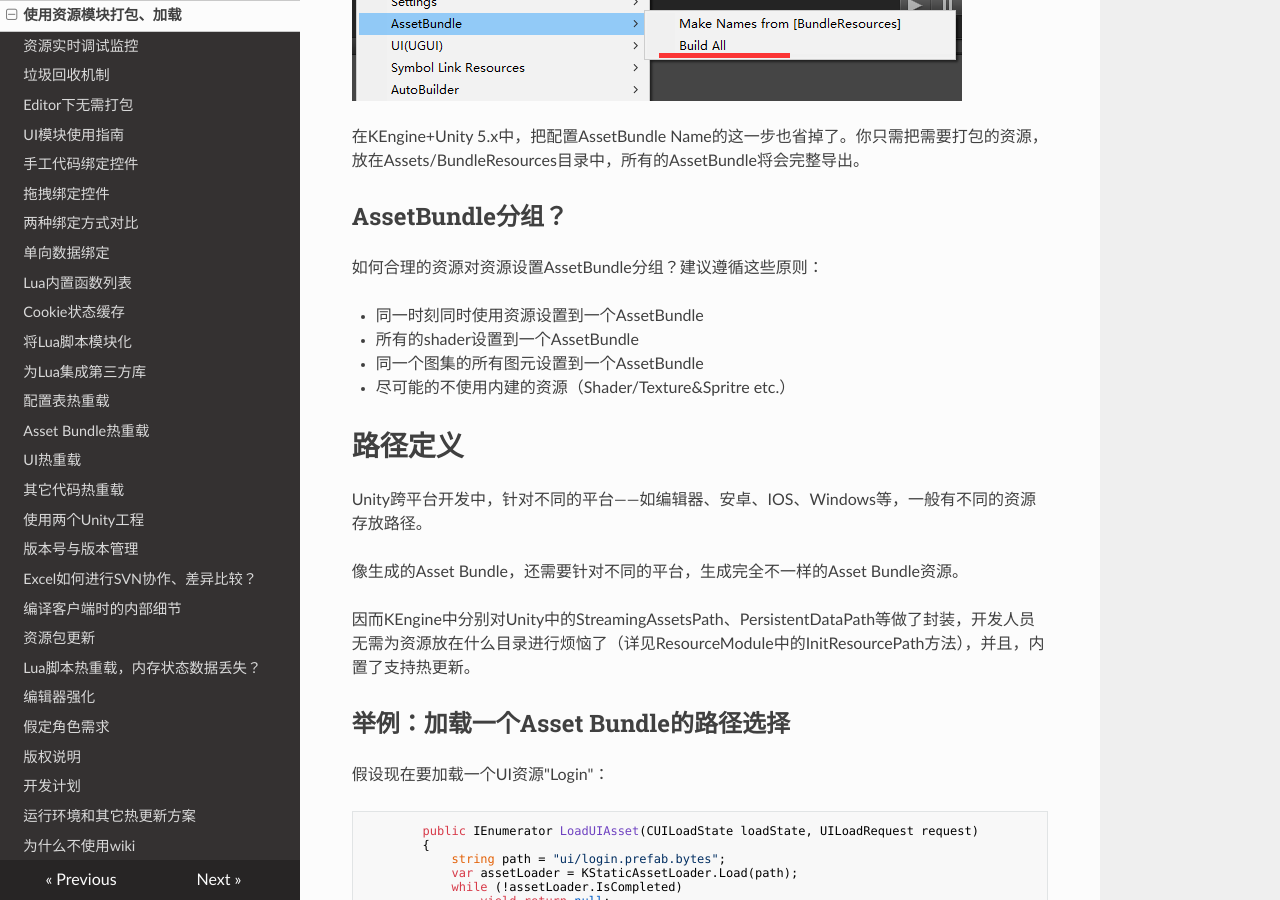
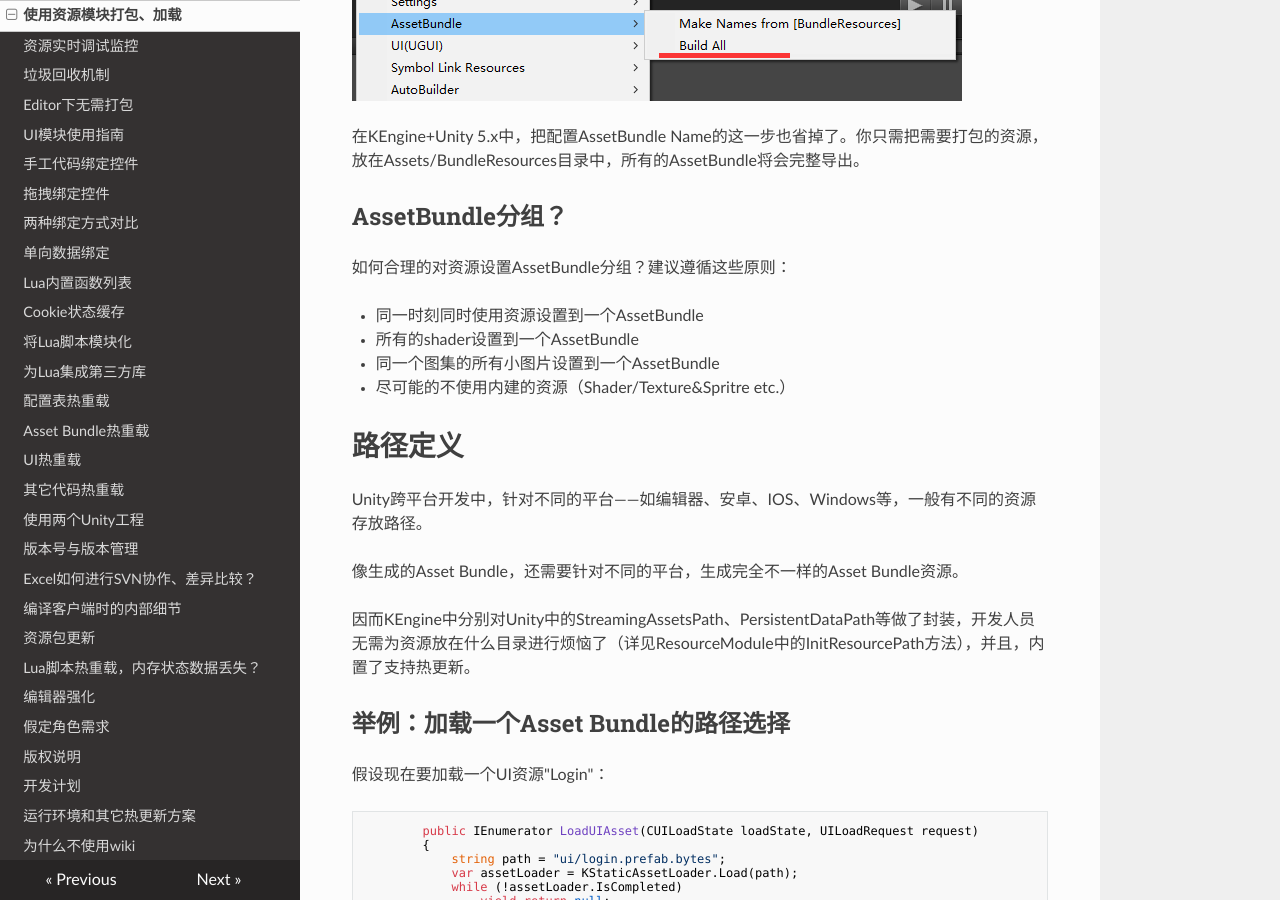
Before and after one commit to mr-kelly/KSFramework, an MkDocs documentation site: the page built from docs/resource/guide.md, in a window 1280 px wide and 900 px high, scrolled down 875 px. Built offline with MkDocs 1.6.1, drawn with Linux system fonts in a browser that asks for light colours; nearby versions of some CDN libraries.

Commit message:
修改描述说明

```diff
--- a/docs/resource/guide.md
+++ b/docs/resource/guide.md
@@ -18,11 +18,11 @@ Unity 5中，Asset Bundle系统做了很大的变化。你只需将需要打包
 
 ## AssetBundle分组？
 
-如何合理的资源对资源设置AssetBundle分组？建议遵循这些原则：
+如何合理的对资源设置AssetBundle分组？建议遵循这些原则：
 
 - 同一时刻同时使用资源设置到一个AssetBundle
 - 所有的shader设置到一个AssetBundle
-- 同一个图集的所有图元设置到一个AssetBundle
+- 同一个图集的所有小图片设置到一个AssetBundle
 - 尽可能的不使用内建的资源（Shader/Texture&Spritre etc.）
 
 # 路径定义
```
Also changed, not shown: docs/resource/edit_mode.md (+1 -1 lines), docs/ui/guide.md (+1 -1 lines).
